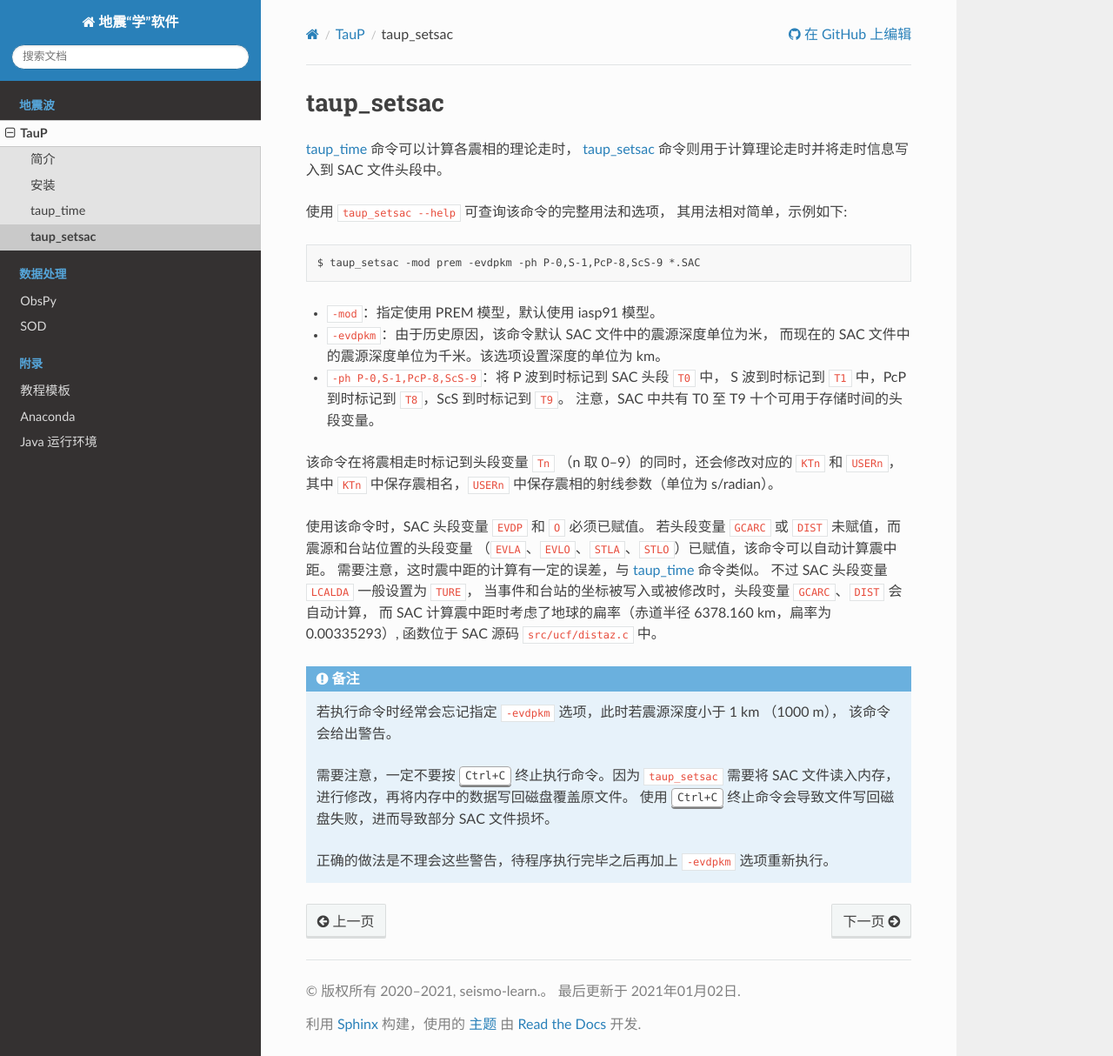
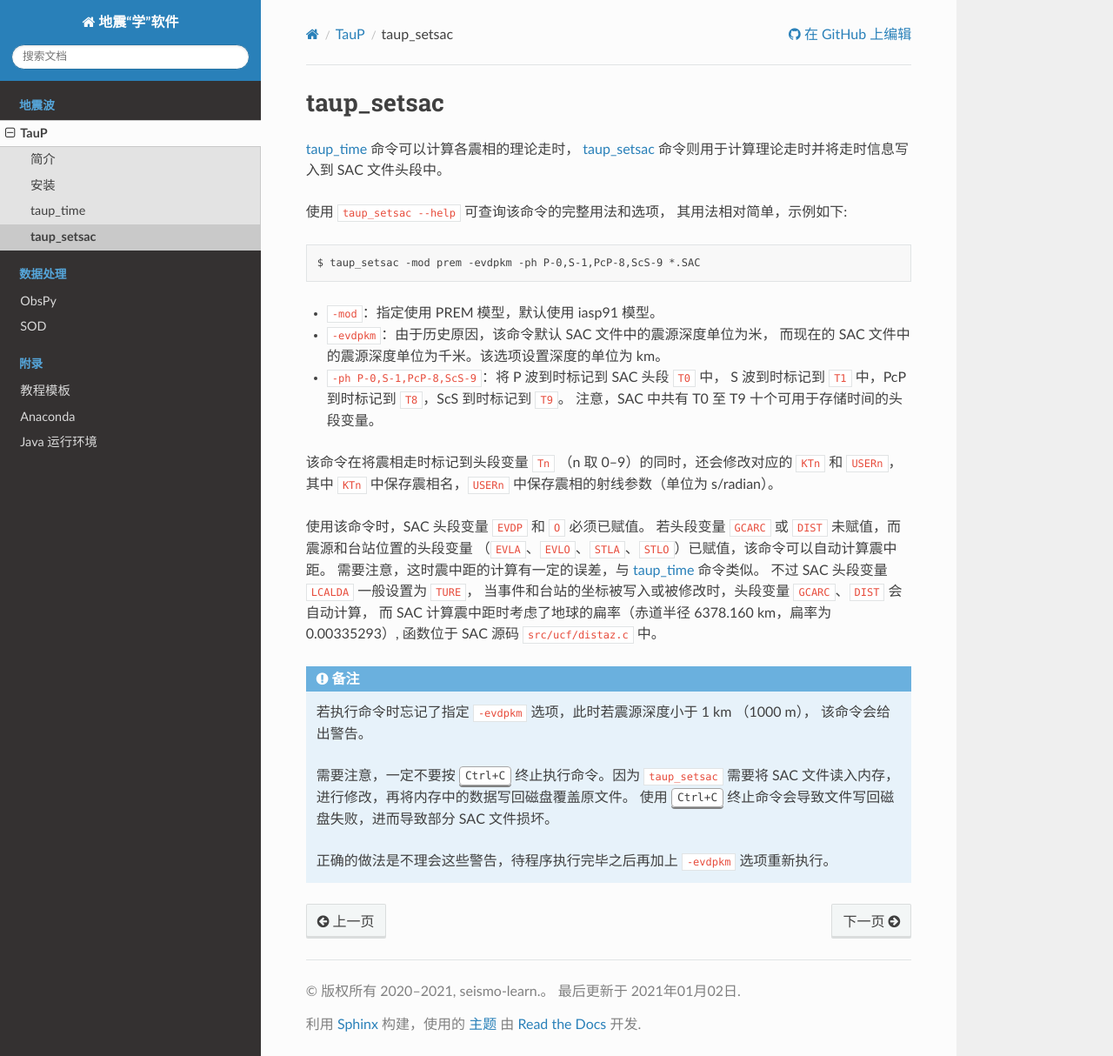
Before and after one commit to seismo-learn/software, a Sphinx documentation site: the page built from source/taup/taup_setsac.rst, in a window 1280 px wide and 1214 px high. Shown: the whole window at 87% size. Built offline with Sphinx 7.4.7 and the Read the Docs theme 2.0.0, drawn with Linux system fonts in a browser that asks for light colours.

Commit message:
Update source/taup/taup_setsac.rst
Co-authored-by: Jiayuan Yao <coreman.seism@gmail.com>

```diff
--- a/source/taup/taup_setsac.rst
+++ b/source/taup/taup_setsac.rst
@@ -30,7 +30,7 @@ taup_setsac
 
 .. note::
 
-   若执行命令时经常会忘记指定 ``-evdpkm`` 选项，此时若震源深度小于 1 km （1000 m），
+   若执行命令时忘记了指定 ``-evdpkm`` 选项，此时若震源深度小于 1 km （1000 m），
    该命令会给出警告。
 
    需要注意，一定不要按 :kbd:`Ctrl+C` 终止执行命令。因为 ``taup_setsac``
```
